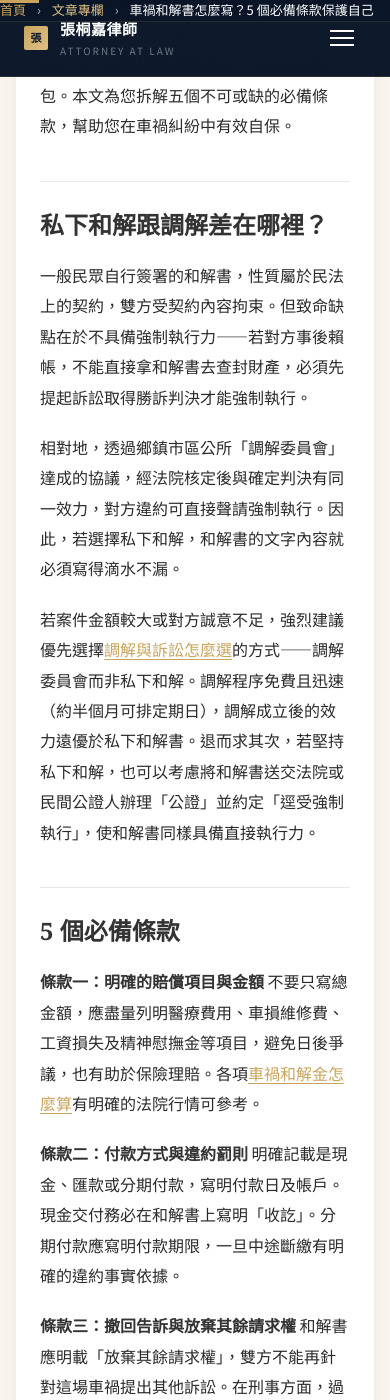
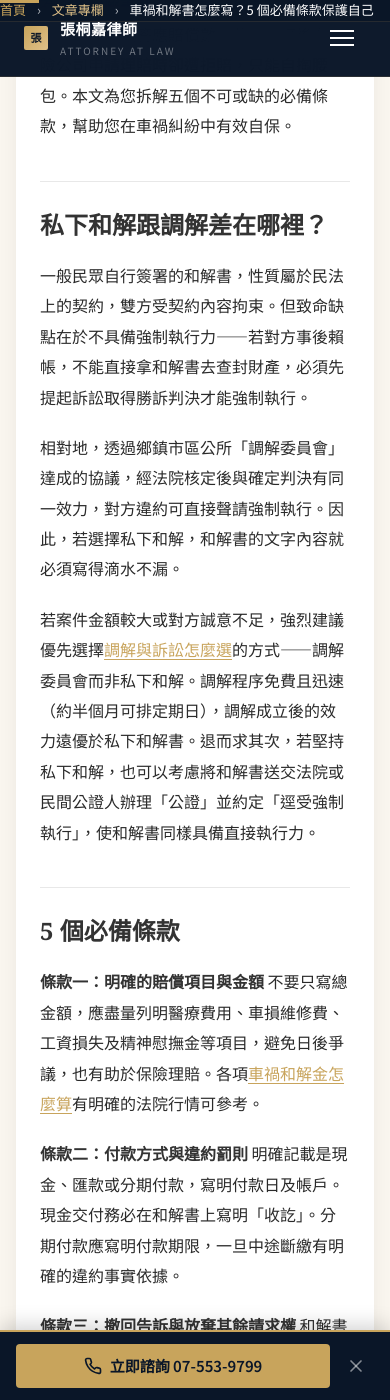
Before and after one commit to let0448/tclaw.tw, a Jekyll site: the page built from _posts/2026-03-14-car-accident-settlement-legal-guide.md, in a window 390 px wide and 1400 px high, scrolled down 630 px. Built offline with Jekyll 4.4.1, drawn with Linux system fonts in a browser that asks for light colours.

Commit message:
feat: sticky mobile bottom CTA on article pages
- Fixed-bottom navy bar with gold "立即諮詢 {phone}" tap-to-call (mobile only ≤900px)
- Slides up after scrolling past 30vh / 300px (whichever larger)
- × dismiss button writes sessionStorage so it stays gone for the session
- Article-body gets 100px bottom padding when CTA is active to avoid covering share row / sidebar
- safe-area-inset-bottom respected for iOS notch
- Hidden in print

Co-Authored-By: Claude Opus 4.7 <noreply@anthropic.com>

```diff
--- a/_layouts/default.html
+++ b/_layouts/default.html
@@ -267,6 +267,19 @@
     .article-content .article-inline-cta p { font-size: 14px; color: rgba(255,255,255,0.75); margin: 0 0 20px; line-height: 1.7; max-width: none; }
     .article-content .article-inline-cta .btn { width: 100%; justify-content: center; }
 
+    /* ========== Mobile Sticky CTA (article pages only) ========== */
+    .mobile-sticky-cta { position: fixed; bottom: 0; left: 0; right: 0; background: var(--navy); border-top: 2px solid var(--gold); padding: 12px 16px; display: none; align-items: center; gap: 8px; box-shadow: 0 -4px 20px rgba(0,0,0,0.18); z-index: 998; transform: translateY(100%); transition: transform 0.3s ease; padding-bottom: max(12px, env(safe-area-inset-bottom)); }
+    .mobile-sticky-cta.visible { transform: translateY(0); }
+    .mobile-sticky-cta.dismissed { display: none !important; }
+    .mobile-sticky-cta a { flex: 1; display: inline-flex; align-items: center; justify-content: center; gap: 8px; background: var(--gold); color: var(--navy); padding: 12px 16px; border-radius: 4px; text-decoration: none; font-weight: 600; font-size: 15px; line-height: 1.2; min-height: 44px; }
+    .mobile-sticky-cta a:active { background: var(--gold-light); }
+    .mobile-sticky-cta .dismiss-btn { background: transparent; border: none; color: rgba(255,255,255,0.5); width: 36px; height: 36px; min-width: 36px; display: flex; align-items: center; justify-content: center; cursor: pointer; padding: 0; flex-shrink: 0; }
+    .mobile-sticky-cta .dismiss-btn:hover, .mobile-sticky-cta .dismiss-btn:focus-visible { color: var(--white); }
+    @media (max-width: 900px) {
+      .mobile-sticky-cta { display: flex; }
+      body.has-sticky-cta .article-body { padding-bottom: 100px; }
+    }
+
     /* ========== Floating CTA ========== */
     .floating-cta { position: fixed; bottom: 32px; right: 32px; background: var(--gold); color: var(--navy); padding: 16px 28px; border-radius: 50px; box-shadow: 0 4px 20px rgba(200, 164, 92, 0.4); text-decoration: none; font-size: 14px; font-weight: 600; display: flex; align-items: center; gap: 8px; opacity: 0; transform: translateY(20px); transition: all 0.3s ease; z-index: 999; }
     .floating-cta.visible { opacity: 1; transform: translateY(0); }
@@ -418,7 +431,7 @@
     @media print {
       *, *::before, *::after { background: transparent !important; color: #000 !important; box-shadow: none !important; text-shadow: none !important; }
       body { font-size: 12pt; line-height: 1.6; color: #000; }
-      nav, footer, .floating-cta, .scroll-indicator, .skip-link, .reading-progress, .article-sidebar, .toc-desktop, .toc-mobile, .article-inline-cta, .article-share, .hamburger, .article-filters, .breadcrumb { display: none !important; }
+      nav, footer, .floating-cta, .scroll-indicator, .skip-link, .reading-progress, .article-sidebar, .toc-desktop, .toc-mobile, .article-inline-cta, .article-share, .mobile-sticky-cta, .hamburger, .article-filters, .breadcrumb { display: none !important; }
       .article-header, .articles-header { background: #fff !important; padding: 0 0 16pt; border-bottom: 1pt solid #000; margin-bottom: 16pt; }
       .article-header h1, .articles-header h1 { color: #000 !important; font-size: 22pt; line-height: 1.3; }
       .article-meta { color: #000 !important; font-size: 10pt; }
@@ -536,6 +549,23 @@
 
   {% include footer.html %}
 
+  {% if page.layout == "article" %}
+  <aside class="mobile-sticky-cta" id="mobileStickyCta" aria-label="諮詢">
+    <a href="tel:{{ site.phone_link }}">
+      <svg width="18" height="18" viewBox="0 0 24 24" fill="none" stroke="currentColor" stroke-width="2.2" stroke-linecap="round" stroke-linejoin="round" aria-hidden="true">
+        <path d="M22 16.92v3a2 2 0 0 1-2.18 2 19.79 19.79 0 0 1-8.63-3.07 19.5 19.5 0 0 1-6-6 19.79 19.79 0 0 1-3.07-8.67A2 2 0 0 1 4.11 2h3a2 2 0 0 1 2 1.72 12.84 12.84 0 0 0 .7 2.81 2 2 0 0 1-.45 2.11L8.09 9.91a16 16 0 0 0 6 6l1.27-1.27a2 2 0 0 1 2.11-.45 12.84 12.84 0 0 0 2.81.7A2 2 0 0 1 22 16.92z"/>
+      </svg>
+      立即諮詢 {{ site.phone }}
+    </a>
+    <button type="button" class="dismiss-btn" id="dismissStickyCta" aria-label="關閉諮詢按鈕">
+      <svg width="20" height="20" viewBox="0 0 24 24" fill="none" stroke="currentColor" stroke-width="2" stroke-linecap="round" stroke-linejoin="round" aria-hidden="true">
+        <line x1="18" y1="6" x2="6" y2="18"/>
+        <line x1="6" y1="6" x2="18" y2="18"/>
+      </svg>
+    </button>
+  </aside>
+  {% endif %}
+
   <!-- Floating CTA (hidden on article pages to avoid duplicating sidebar CTA) -->
   {% unless page.layout == "article" %}
   <a href="{% if page.url == '/' %}#booking{% else %}{{ site.url }}/#booking{% endif %}" class="floating-cta" id="floatingCta">
```
Also changed, not shown: other parts of _layouts/default.html (+24 -0 lines).
